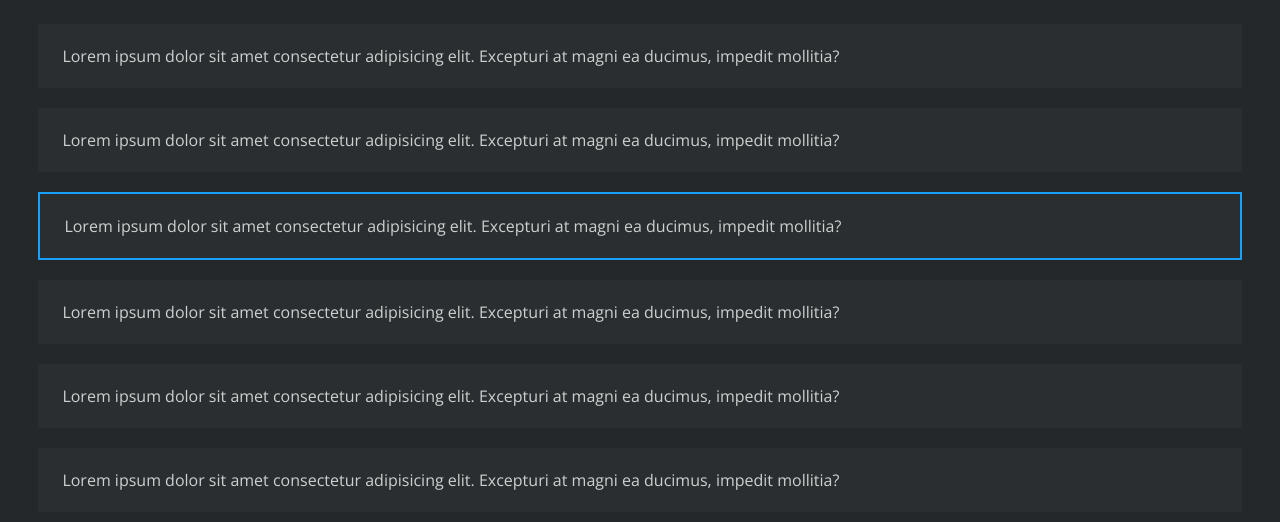
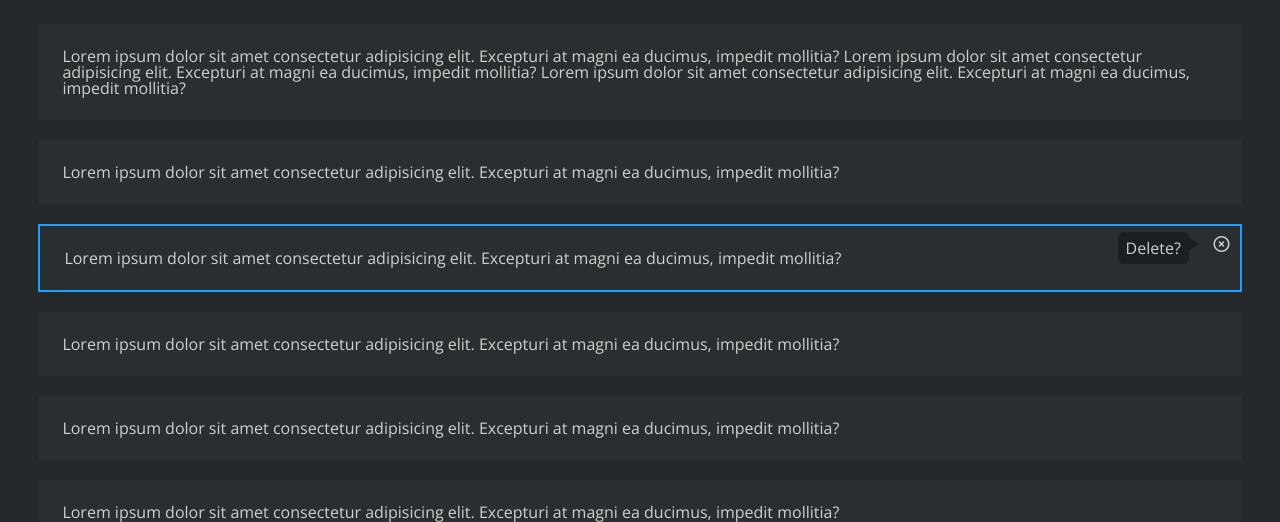
Before and after one commit to eddiemm/jotter, a PHP site: page /noteView.html in a window 1280 px wide. Shown: the part 46-568 px from the top of the page. Run offline with PHP 8.4, Linux system fonts and the light colour scheme; some libraries are stand-ins or nearby versions.

Commit message:
Adjust tooltip and delete button positioning within note

```diff
--- a/css/styles.css
+++ b/css/styles.css
@@ -322,8 +322,8 @@ a:visited {
 
 .note__btn--close {
     position: absolute;
-    top: .5rem;
-    left: 87%;
+    top: 10px;
+    right: 10px;
     color: var(--text-inactive);
 }
 
@@ -334,12 +334,13 @@ a:visited {
 
 .tooltip {
     position: absolute;
-    top: 1.5rem;
-    left: -.8rem;
+    top: -4px;
+    left: -6rem;
     z-index: 100;
     background-color: var(--bg-black);
-    padding: .3rem .5rem;
+    padding: .5rem;
     border-radius: .4rem;
+    /* line-height: 1rem; */
 }
 
 .tooltip::before {
@@ -347,11 +348,11 @@ a:visited {
     height: .001px;
     width: .001px;
     position: absolute;
-    top: -.4rem;
-    left: 1rem;
-    border-bottom: .5rem solid var(--bg-black);
-    border-left: .4rem solid transparent;
-    border-right: .4rem solid transparent;
+    top: 4px;
+    right: -10px;
+    border-left: .8rem solid var(--bg-black);
+    border-top: .5rem solid transparent;
+    border-bottom: .5rem solid transparent;
 }
 
 .menu__wrapper {
--- a/noteView.html
+++ b/noteView.html
@@ -67,6 +67,10 @@
         <div class="note">
             Lorem ipsum dolor sit amet consectetur adipisicing elit.
             Excepturi at magni ea ducimus, impedit mollitia?
+            Lorem ipsum dolor sit amet consectetur adipisicing elit.
+            Excepturi at magni ea ducimus, impedit mollitia?
+            Lorem ipsum dolor sit amet consectetur adipisicing elit.
+            Excepturi at magni ea ducimus, impedit mollitia?
         </div>
 
         <div class="note">
@@ -75,10 +79,10 @@
         </div>
 
         <div class="note note--selected">
-            <!-- <div class="note__btn--close">
+            <div class="note__btn--close">
                 <div class="tooltip">Delete?</div>
                 <i class="far fa-times-circle"></i>
-            </div> -->
+            </div>
             Lorem ipsum dolor sit amet consectetur adipisicing elit.
             Excepturi at magni ea ducimus, impedit mollitia?
         </div>
```
